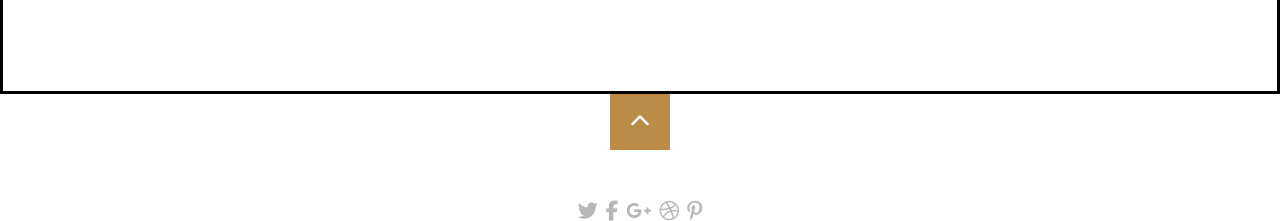
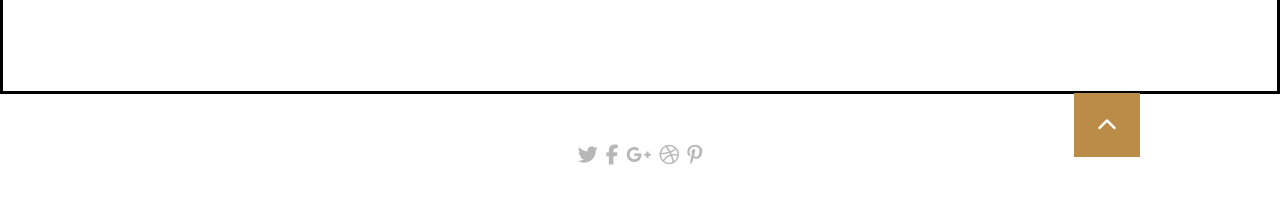
Before and after one commit to edsonmendieta/TwoTreesCreativeWebPage, a plain HTML site: page index.html in a window 1280 px wide. Shown: the part 2569-2790 px from the top of the page. After the commit the page ends 2734 px from the top, so only its background shows below. Drawn offline with Linux system fonts and the light colour scheme; a web font is replaced by a local one.

Commit message:
PSD query: completed styles for back-to-top button.

```diff
--- a/index.html
+++ b/index.html
@@ -136,13 +136,11 @@
 			<button class="sendButton" type="submit" value="Send">Send<i class="fa fa-chevron-circle-right send-button-arrow" aria-hidden="true"></i></button>
 		</form>
 	</section>
-	<div class="top-button">
-		<a class="backToTopButton" href="#welcome">
-			<i class="fa fa-chevron-up fa-lg" aria-hidden="true"></i>
-		</a>
-	</div>
 	<!-- FOOTER -->
 	<footer>
+			<a class="backToTopButton" href="#welcome">
+				<i class="fa fa-chevron-up fa-lg top-button-arrow" aria-hidden="true"></i>
+			</a>
 		<aside class="socialMediaIcons">
 			<a class="fa fa-twitter fa-lg twitterIcon" href="https://www.twitter.com/intent/tweet"></a>
 			<a class="fa fa-facebook fa-lg facebookIcon" href="https://www.facebook.com"></a>
--- a/main.css
+++ b/main.css
@@ -997,9 +997,20 @@ body {
       $Back to top button
     *****************/
 
-    .top-button {
-        position: relative;
-        top: 60px;
+    .backToTopButton {
+        float: right;
+        position: absolute;
+        bottom: -1.5px;    /* with a value of 0, there was still space between this element and the bottom of the page */
+        right: 140px;
+        height: 64px;
+        width: 66px;
+        padding: 0;
+        display: flex;
+        justify-content: center;
+    }
+
+    .top-button-arrow:before {   /* font-awesome style for this property was overriding my personal style when I wasn't using ":before" */
+        line-height: 66px;    /* making the value of this property equal to the height of the element centers the text vertically (font-awesome icons are text) */
     }
 
 
```
